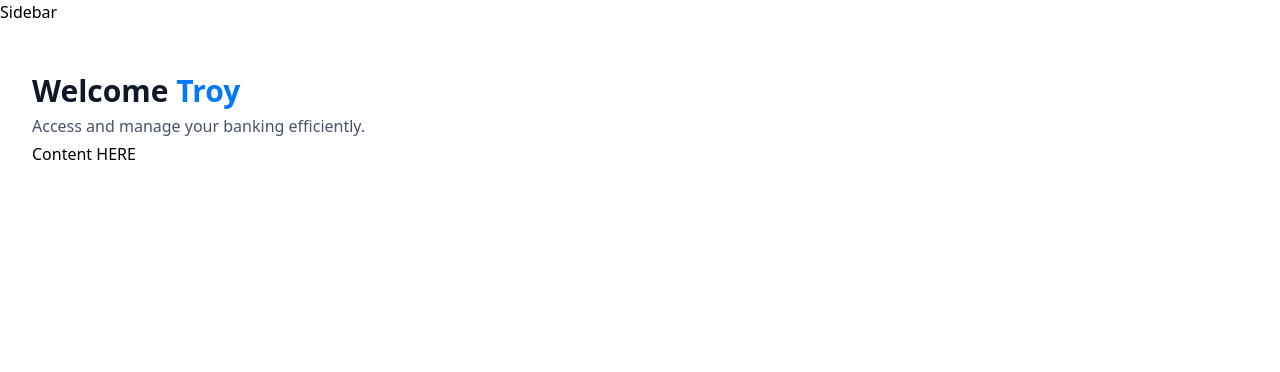
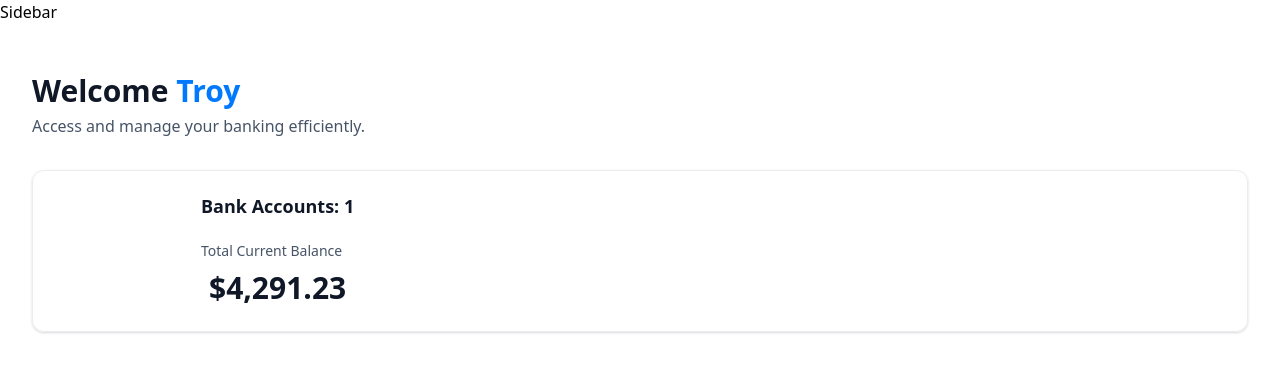
Before and after one commit to parsTroy/heritage-financial-institution, a Next.js app: page / in a window 1280 px wide. Shown: the top 372 px of the page. Built offline with nearby package versions, Linux system fonts and the light colour scheme.

Commit message:
Update home page

```diff
--- a/app/(root)/page.tsx
+++ b/app/(root)/page.tsx
@@ -1,4 +1,5 @@
 import HeaderBox from "@/components/HeaderBox";
+import TotalBalanceBox from "@/components/TotalBalanceBox";
 import React from "react";
 
 const Home = () => {
@@ -14,6 +15,12 @@
             user={loggedIn?.firstName || "Guest"}
             subtext="Access and manage your banking efficiently."
           />
+
+          <TotalBalanceBox
+            accounts={[]}
+            totalBanks={1}
+            totalCurrentBalance={4291.23}
+          />
         </header>
       </div>
     </section>
--- a/components/HeaderBox.tsx
+++ b/components/HeaderBox.tsx
@@ -15,7 +15,6 @@
         )}
       </h1>
       <p className="header-box-subtext">{subtext}</p>
-      Content HERE
     </div>
   );
 };
--- /dev/null
+++ b/components/TotalBalanceBox.tsx
@@ -0,0 +1,27 @@
+import { formatAmount } from "@/lib/utils";
+import React from "react";
+
+const TotalBalanceBox = ({
+  accounts = [],
+  totalBanks,
+  totalCurrentBalance,
+}: TotalBalanceBoxProps) => {
+  return (
+    <section className="total-balance">
+      <div className="total-balance-chart">{/* Donut Chart */}</div>
+
+      <div className="flex flex-col gap-6">
+        <h2 className="header-2">Bank Accounts: {totalBanks}</h2>
+        <div className="flex flex-col gap-2">
+          <p className="total-balance-label">Total Current Balance</p>
+
+          <p className="total-balance-amount flex-center gap-2">
+            {formatAmount(totalCurrentBalance)}
+          </p>
+        </div>
+      </div>
+    </section>
+  );
+};
+
+export default TotalBalanceBox;
--- a/package.json
+++ b/package.json
@@ -14,7 +14,9 @@
     "clsx": "^2.1.1",
     "lucide-react": "^0.378.0",
     "next": "14.2.3",
+    "query-string": "^9.0.0",
     "react": "^18",
+    "react-countup": "^6.5.3",
     "react-dom": "^18",
     "tailwind-merge": "^2.3.0",
     "tailwindcss-animate": "^1.0.7"
--- a/types/index.d.ts
+++ b/types/index.d.ts
@@ -202,7 +202,7 @@
   appwriteItemId?: string;
 }
 
-declare interface TotlaBalanceBoxProps {
+declare interface TotalBalanceBoxProps {
   accounts: Account[];
   totalBanks: number;
   totalCurrentBalance: number;
```
Also changed, not shown: 1 other file (tests, documents, lock files or other folders).
